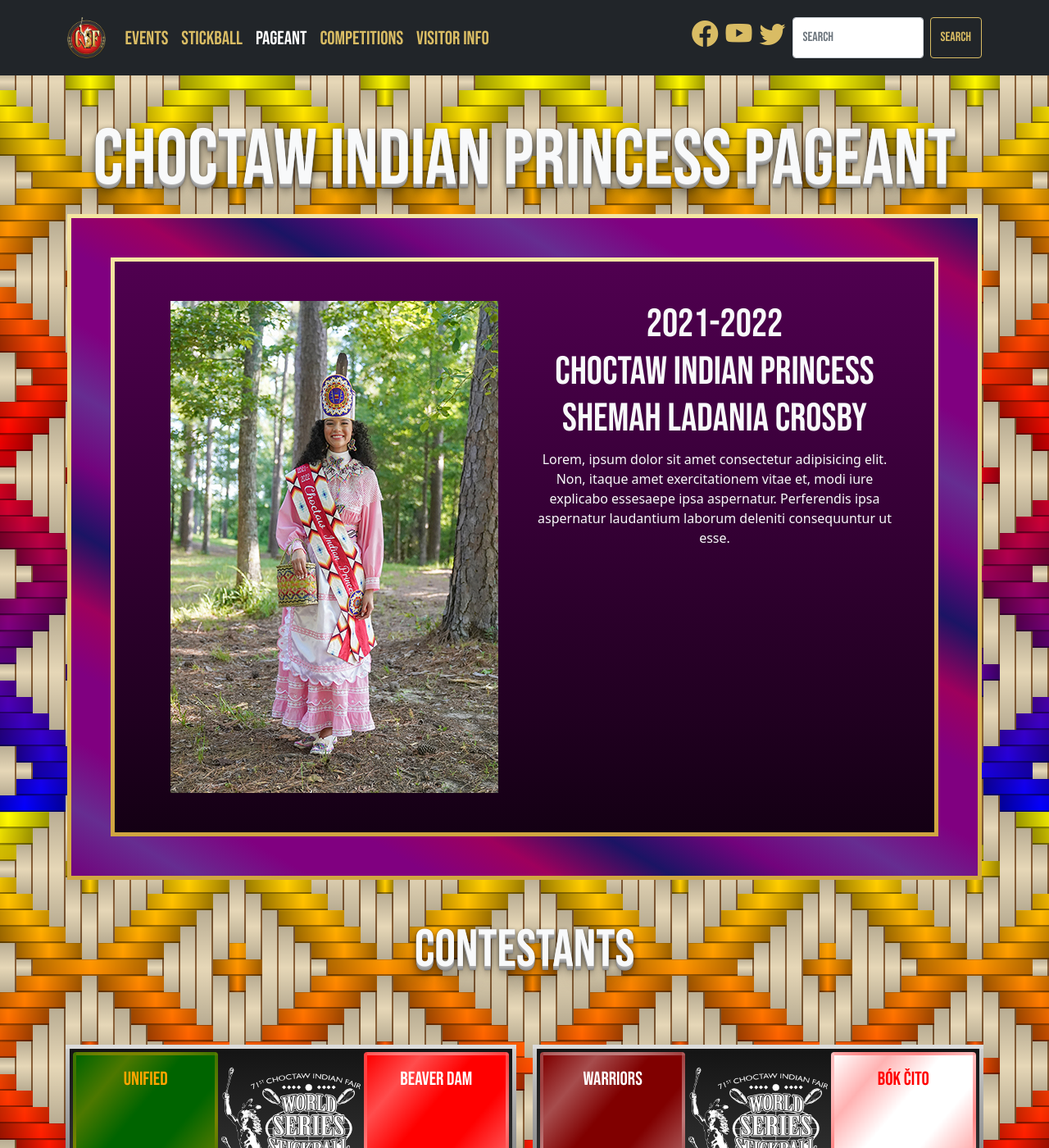
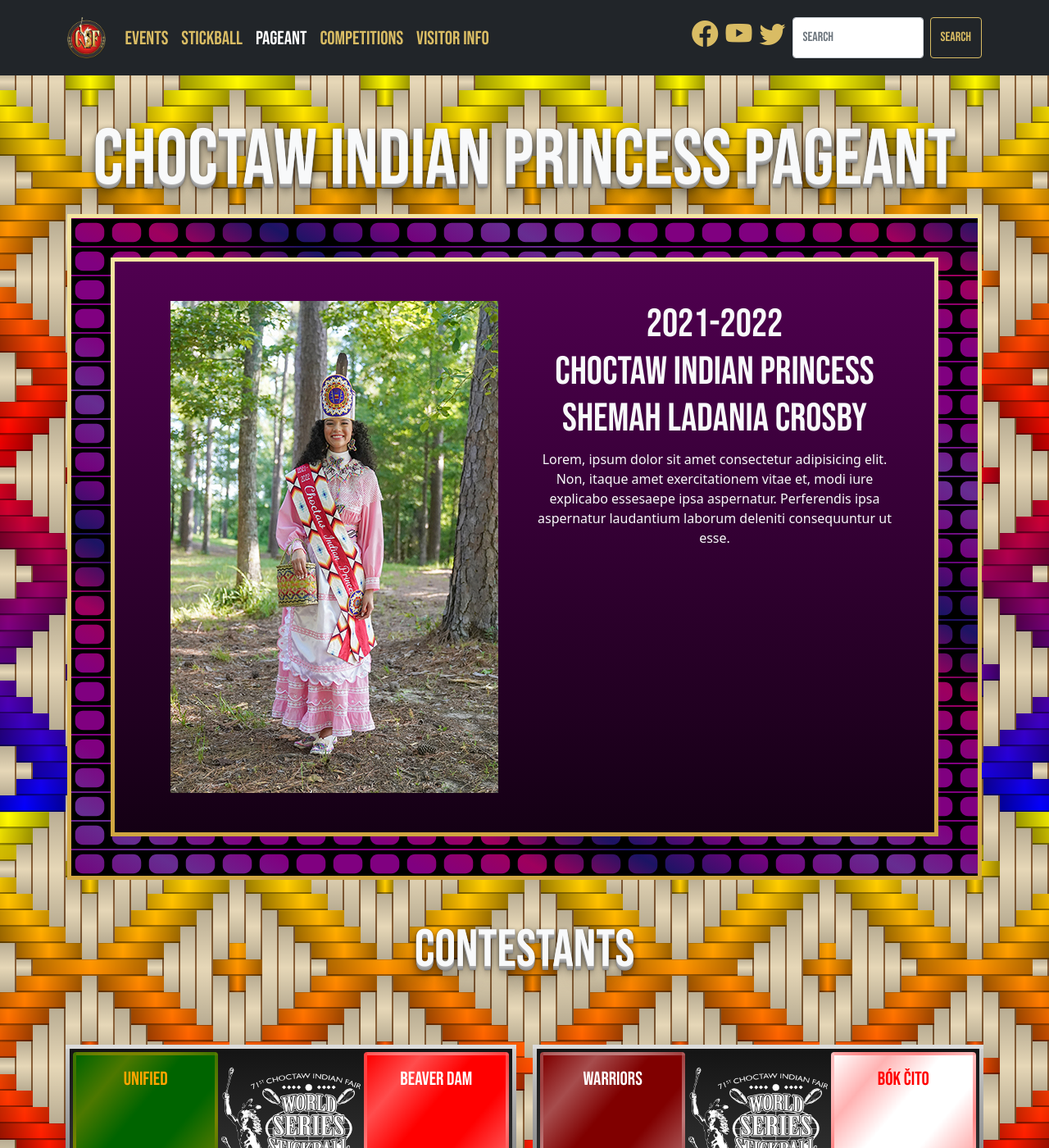
Before and after one commit to smattera/smattera.github.io, a Jekyll site: the page built from pageant/index.md, in a window 1280 px wide and 1400 px high. Shown: the whole window at 82% size. Built offline with Jekyll 4.4.1, drawn with Linux system fonts in a browser that asks for light colours; nearby versions of some CDN libraries.

Commit message:
Update main.scss

```diff
--- a/assets/css/main.css
+++ b/assets/css/main.css
@@ -189,7 +189,9 @@
 }
 
 .beadwork-bg {
-  background: linear-gradient(30deg, #72037c, #662d91, purple, purple, #9e005d, #1b1464, #72037c, #662d91, purple, purple, #9e005d, #1b1464, #72037c, #662d91, purple, purple, #9e005d, #1b1464);
+  background: url("/assets/img/bead.svg"), linear-gradient(30deg, #72037c, #662d91, purple, purple, #9e005d, #1b1464, #72037c, #662d91, purple, purple, #9e005d, #1b1464, #72037c, #662d91, purple, purple, #9e005d, #1b1464);
+  background-size: 45px 35px, cover;
+  background-attachment: fixed, fixed;
 }
 
 .card-gold-border {
--- a/assets/css/main.scss
+++ b/assets/css/main.scss
@@ -223,7 +223,9 @@
 }
 
 .beadwork-bg {
-  background: linear-gradient(30deg,rgb(114,3,124),rgb(102,45,145),rgb(128,0,128),rgb(128,0,128),rgb(158,0,93),rgb(27,20,100),rgb(114,3,124),rgb(102,45,145),rgb(128,0,128),rgb(128,0,128),rgb(158,0,93),rgb(27,20,100),rgb(114,3,124),rgb(102,45,145),rgb(128,0,128),rgb(128,0,128),rgb(158,0,93),rgb(27,20,100),);
+  background: url("/assets/img/bead.svg"), linear-gradient(30deg,rgb(114,3,124),rgb(102,45,145),rgb(128,0,128),rgb(128,0,128),rgb(158,0,93),rgb(27,20,100),rgb(114,3,124),rgb(102,45,145),rgb(128,0,128),rgb(128,0,128),rgb(158,0,93),rgb(27,20,100),rgb(114,3,124),rgb(102,45,145),rgb(128,0,128),rgb(128,0,128),rgb(158,0,93),rgb(27,20,100),);
+  background-size: 45px 35px, cover;
+  background-attachment: fixed, fixed;
 }
 
 .card-gold-border {
```
Also changed, not shown: assets/img/bead.svg (added), 1 other file.
